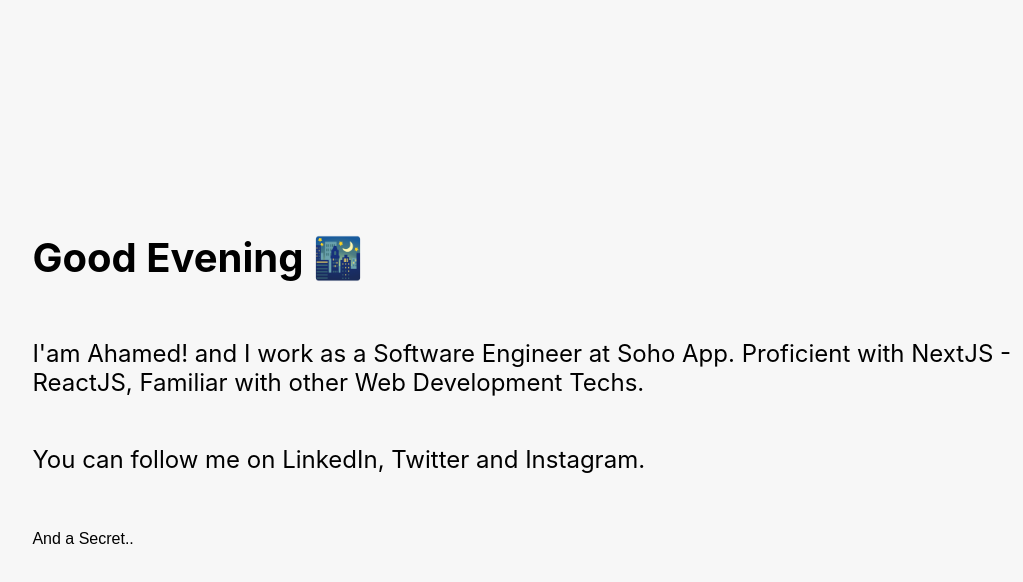
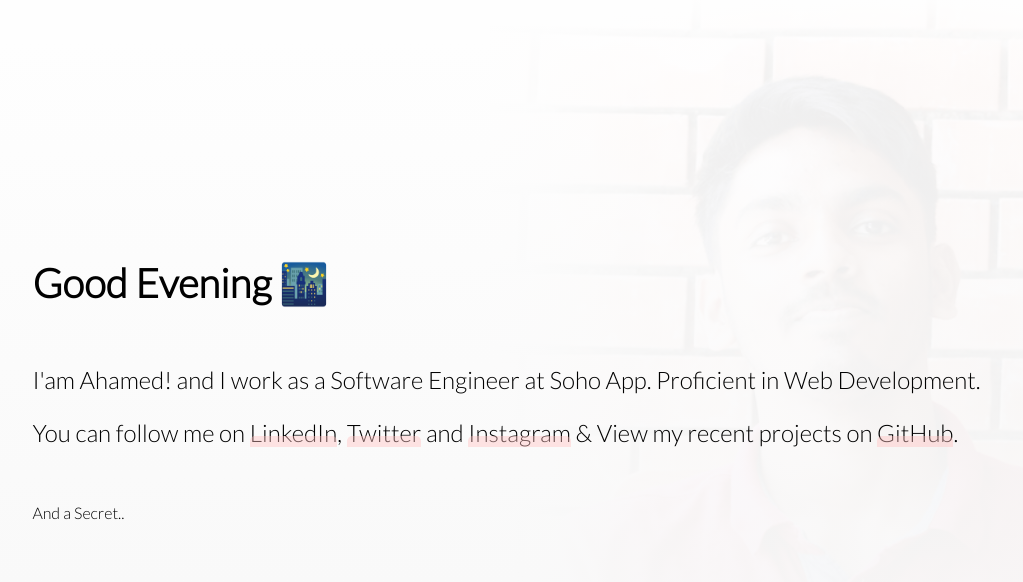
Before and after one commit to AhamedR/portfolio-ahamed, a Next.js app: page / in a window 1280 px wide. Shown: the top 582 px of the page, without its empty margins (102-1125 px from the left). Built offline with nearby package versions, Linux system fonts and the light colour scheme; no server answers.

Commit message:
feat: background image updated

```diff
--- a/next.config.js
+++ b/next.config.js
@@ -2,6 +2,7 @@ module.exports = {
   env: {
     NEXT_PUBLIC_LINKEDIN_URL: process.env.LINKEDIN_URL,
     NEXT_PUBLIC_TWITTER_URL: process.env.TWITTER_URL,
-    NEXT_PUBLIC_INSTAGRAM_URL: process.env.INSTAGRAM_URL
+    NEXT_PUBLIC_INSTAGRAM_URL: process.env.INSTAGRAM_URL,
+    NEXT_PUBLIC_GITHUB_URL: process.env.GITHUB_URL
   }
 }
--- a/pages/index.js
+++ b/pages/index.js
@@ -31,18 +31,18 @@ const Portfolio = () => {
       <Head>
         <title>Hey 👋 Im Ahamed</title>
         <meta name='title' content='Hey 👋 Im Ahamed' />
-        <meta name='description' content='Im Ahamed! and I work as a Software Engineer at Soho App. Proficient with NextJS - ReactJS, Familiar with other Web Development Techs.' />
+        <meta name='description' content='Im Ahamed! and I work as a Software Engineer at Soho App. Proficient in Web Development.' />
 
         <meta property='og:type' content='website' />
         <meta property='og:url' content={pageUrl} />
         <meta property='og:title' content='Hey 👋 Im Ahamed' />
-        <meta property='og:description' content='Im Ahamed! and I work as a Software Engineer at Soho App. Proficient with NextJS - ReactJS, Familiar with other Web Development Techs.' />
+        <meta property='og:description' content='Im Ahamed! and I work as a Software Engineer at Soho App. Proficient in Web Development.' />
         <meta property='og:image' content={`${pageUrl}ahamed-rasheed.png`} />
 
         <meta property='twitter:card' content='summary_large_image' />
         <meta property='twitter:url' content={pageUrl} />
         <meta property='twitter:title' content='Hey 👋 Im Ahamed' />
-        <meta property='twitter:description' content='Im Ahamed! and I work as a Software Engineer at Soho App. Proficient with NextJS - ReactJS, Familiar with other Web Development Techs.' />
+        <meta property='twitter:description' content='Im Ahamed! and I work as a Software Engineer at Soho App. Proficient in Web Development.' />
         <meta property='twitter:image' content={`${pageUrl}ahamed-rasheed.png`} />
         <meta name='twitter:site' content='@Ahamed__r' />
 
@@ -52,10 +52,10 @@ const Portfolio = () => {
         <section className={styles.landing}>
           <h1 className={styles.landingGreeting}>{greeting}</h1>
           <p className={styles.landingDesciption}>
-            I'am Ahamed! and I work as a Software Engineer at Soho App. Proficient with NextJS - ReactJS, Familiar with other Web Development Techs.
+            I'am Ahamed! and I work as a Software Engineer at Soho App. Proficient in Web Development.
           </p>
           <p className={styles.landingSocial}>
-            You can follow me on <a href={linkedIn} target='_blank' rel='noreferrer'>LinkedIn</a>, <a href={twitter} target='_blank' rel='noreferrer'>Twitter</a> and <a href={instagram} target='_blank' rel='noreferrer'>Instagram</a>.
+            You can follow me on <a href={linkedIn} target='_blank' rel='noreferrer'>LinkedIn</a>, <a href={twitter} target='_blank' rel='noreferrer'>Twitter</a> and <a href={instagram} target='_blank' rel='noreferrer'>Instagram</a> & View my recent projects on <a href={linkedIn} target='_blank' rel='noreferrer'>GitHub</a>.
           </p>
           <p className={styles.landingSecret}>
             <button
--- a/styles/portfolio.module.scss
+++ b/styles/portfolio.module.scss
@@ -1,4 +1,6 @@
 @import 'variables.module.scss';
+@import url('https://fonts.googleapis.com/css2?family=Work+Sans');
+@import url('https://fonts.googleapis.com/css2?family=Lato:wght@300&display=swap');
 
 .container {
   min-height: 100vh;
@@ -7,7 +9,33 @@
   flex-direction: column;
   justify-content: center;
   background: $primary-color;
+  font-family: 'Lato', 'Work Sans', sans-serif;
 
+  background-image:linear-gradient(to top, $primary-color, $primary-color-low), url('../public/background.png');
+  background-repeat: no-repeat;
+  background-size: contain;
+  background-position: right top;
+
+  a {
+    position: relative;
+
+    &::before {
+      position: absolute;
+      bottom: 0;
+      content: '';
+      height: 40%;
+      width: 100%;
+      border-radius: 5px 5px 0 0;
+      transition: all .1s ease;
+      background: rgba(255, 193, 193, 0.427);
+    }
+
+    &:hover {
+      &::before {
+        height: 100%;
+      }
+    }
+  }
   .landing {
     padding: 5rem 10%;
     display: flex;
@@ -15,24 +43,26 @@
     justify-content: center;
 
     &Greeting {
-      font-size: $primary-color-1;
+      font-size: $primary-font-1;
     }
 
     &Desciption {
-      font-size: $secondary-color-1;
+      font-size: $secondary-font-1;
     }
 
     &Social {
-      font-size: $secondary-color-1;
+      margin-top: 0;
+      font-size: $secondary-font-1;
     }
 
     &Secret {
       display: flex;
       flex-direction: column;
-      font-size: $secondary-color-2;
+      font-size: $secondary-font-2;
 
       &Reveal {
-        font-size: $secondary-color-2;
+        font-family: 'Lato', 'Work Sans', sans-serif;
+        font-size: $secondary-font-2;
         width: fit-content;
         margin: 16px 0;
         background: transparent;
--- a/styles/variables.module.scss
+++ b/styles/variables.module.scss
@@ -1,9 +1,9 @@
 // Colors
 
 $primary-color: #f7f7f7;
+$primary-color-low: rgba(255, 255, 255, .92);
 
 // Font-size
-
-$primary-color-1: 2.5rem;
-$secondary-color-1: 1.5rem;
-$secondary-color-2: 1rem;
+$primary-font-1: 2.5rem;
+$secondary-font-1: 1.5rem;
+$secondary-font-2: 1rem;
```
Also changed, not shown: public/background.png (added).
